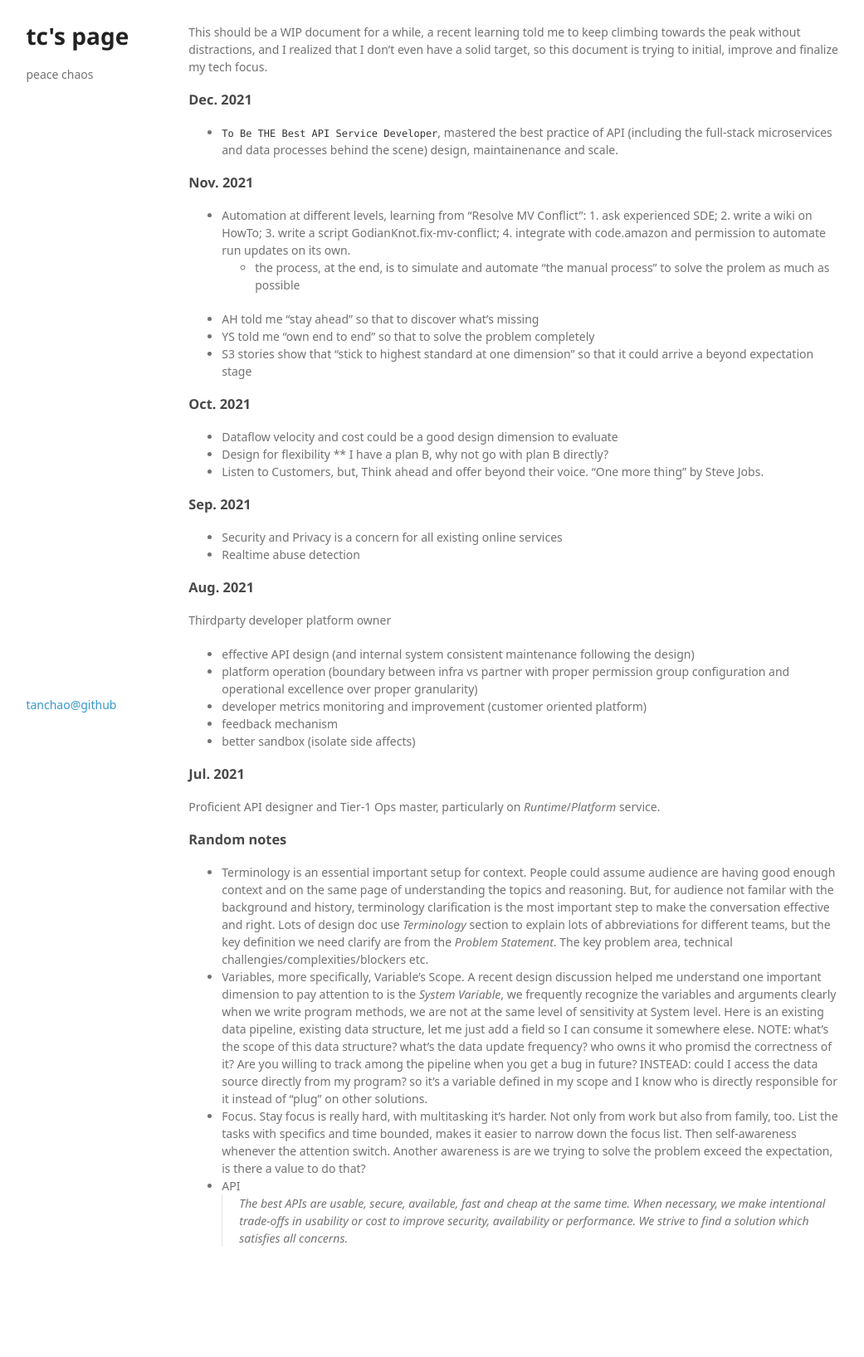
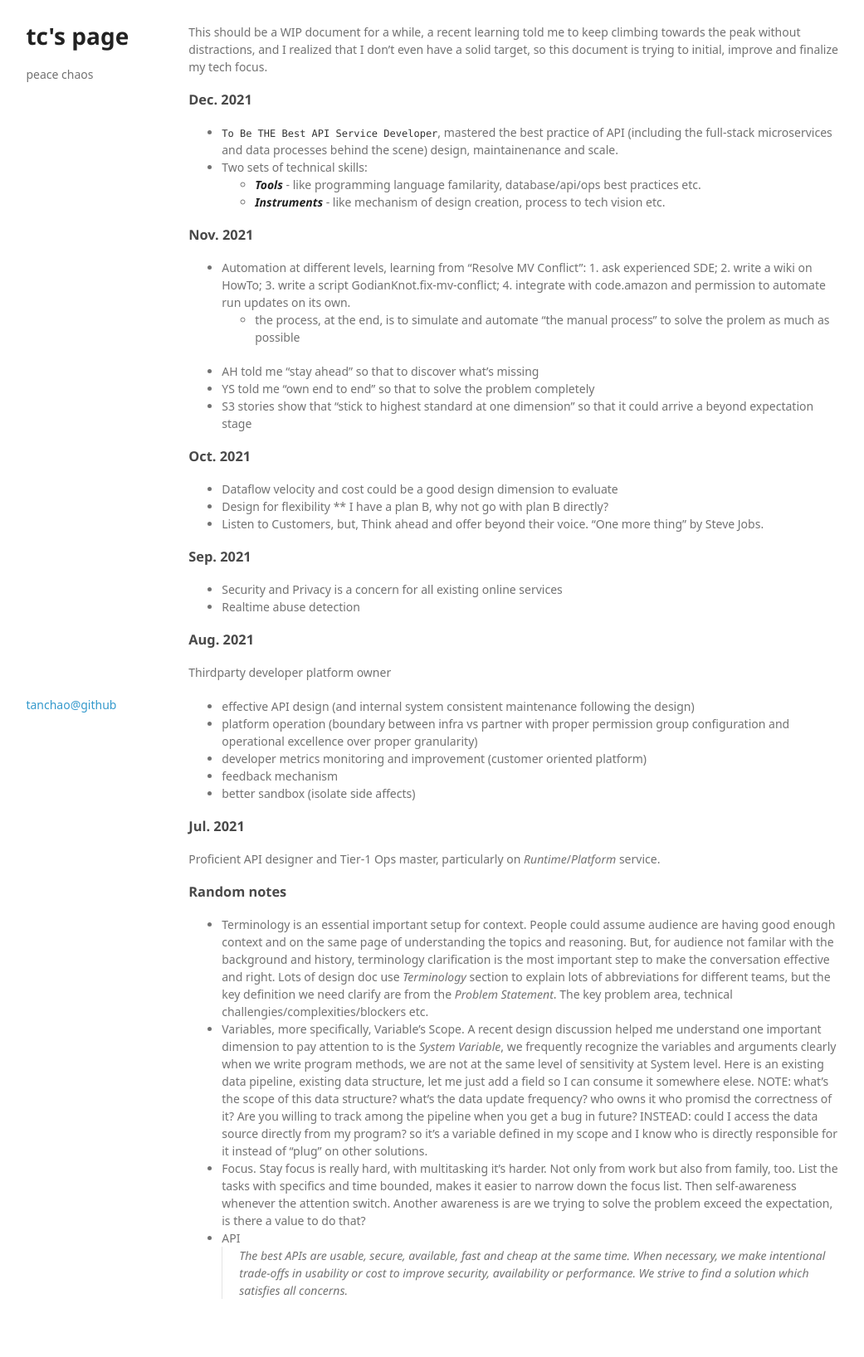
Before and after one commit to tanchao/tanchao.github.io, a Jekyll site: the page built from _posts/2021-07-31-tech-records.md, in a window 1280 px wide. Shown: the whole page at 83% size, without its empty margins (119-1160 px from the left). Built offline with Jekyll 4.4.1, drawn with Linux system fonts in a browser that asks for light colours; some web fonts are replaced; before the commit the page ends 1573 px from its top, so only the background shows below that.

Commit message:
update tech records

```diff
--- a/_posts/2021-07-31-tech-records.md
+++ b/_posts/2021-07-31-tech-records.md
@@ -12,6 +12,9 @@ This should be a WIP document for a while, a recent learning told me to keep cli
 
 ### Dec. 2021
 * `To Be THE Best API Service Developer`, mastered the best practice of API (including the full-stack microservices and data processes behind the scene) design, maintainenance and scale.
+* Two sets of technical skills:
+  * ***Tools*** - like programming language familarity, database/api/ops best practices etc.
+  * ***Instruments*** - like mechanism of design creation, process to tech vision etc.
 
 ### Nov. 2021
 * Automation at different levels, learning from "Resolve MV Conflict": 1. ask experienced SDE; 2. write a wiki on HowTo; 3. write a script GodianKnot.fix-mv-conflict; 4. integrate with code.amazon and permission to automate run updates on its own.
```
